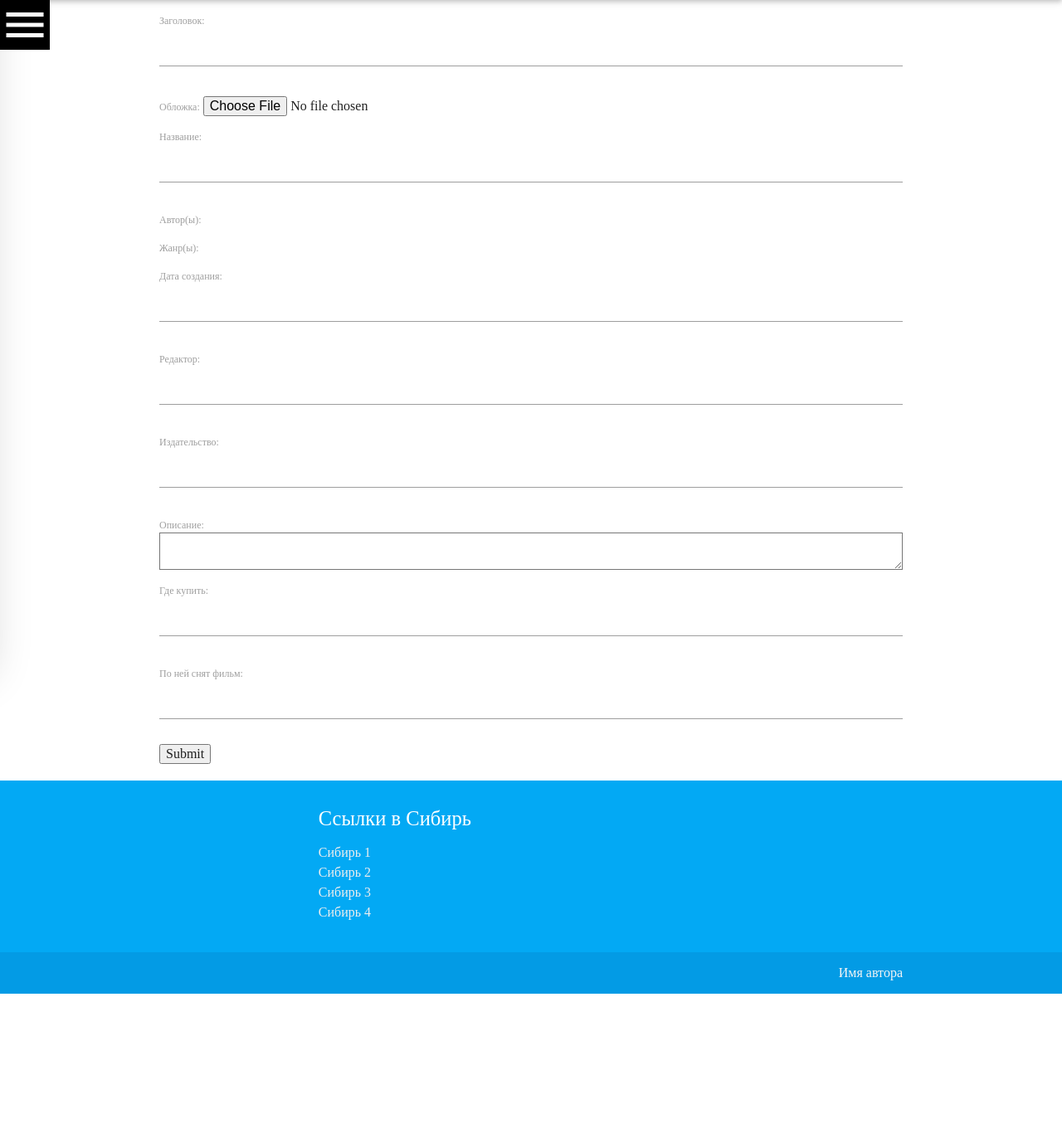
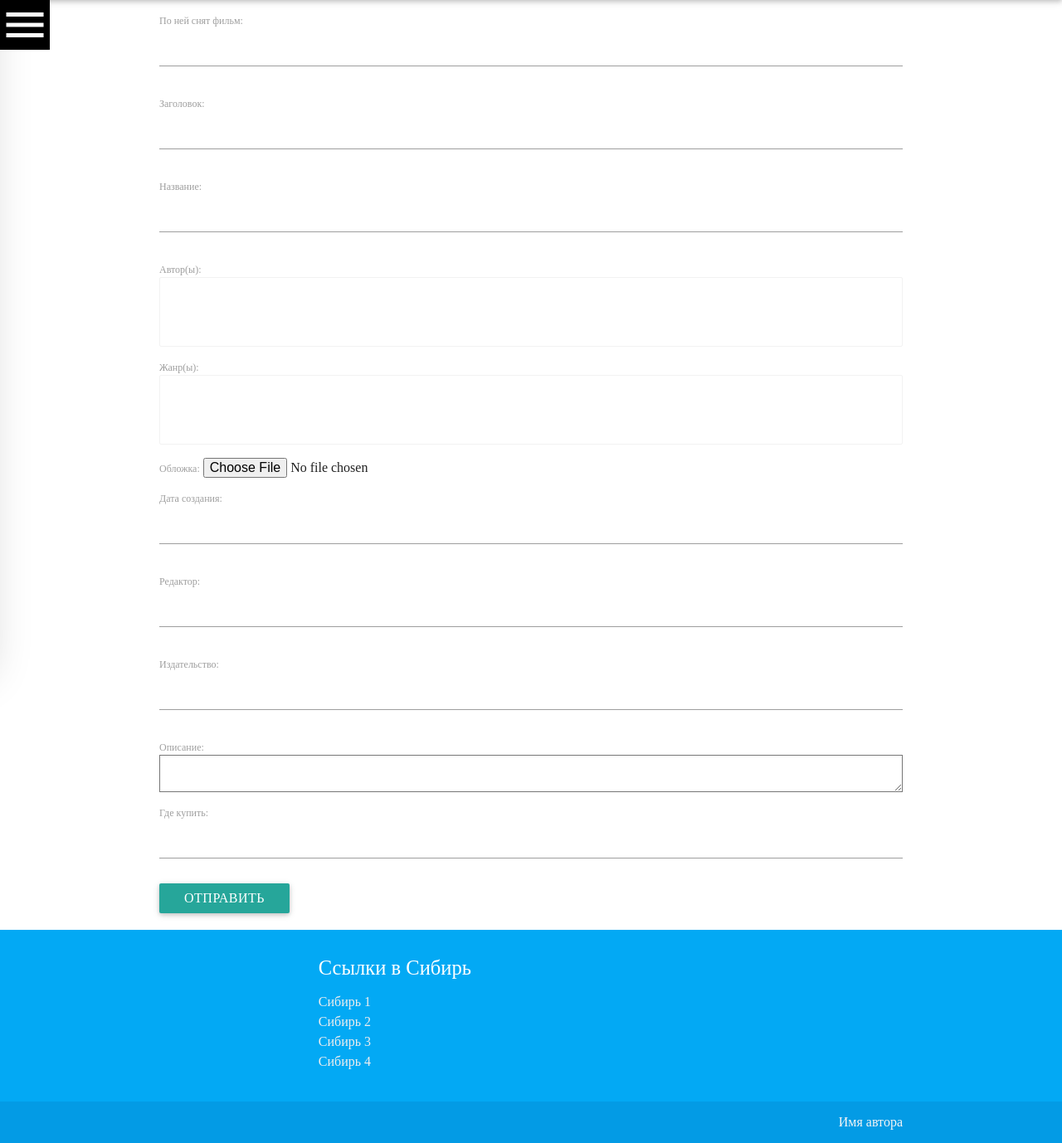
Before and after one commit to ArtyomAnisimov/livelibkiller, a Django app: page /books/create/ in a window 1280 px wide. Shown: the part 64-1442 px from the top of the page at 83% size. Before the commit the page ends 1262 px from the top, so only its background shows below. Run offline with Django 3.2, Linux system fonts and the light colour scheme; data that the repository does not hold is empty.

Commit message:
допиливание issue #30

```diff
--- a/apps/books/forms.py
+++ b/apps/books/forms.py
@@ -1,10 +1,10 @@
 from django.forms import ModelForm
-from apps.books.models import Book
-
+from apps.books.models import Book, Author
+from django import forms
 
 class BookCreateForm(ModelForm):
     class Meta:
-         model = Book
-         fields = ['title', 'cover', 'name', 'author', 'genre', 'date_published',
-                       'editor', 'publish', 'description', 'where_buy', 'film'
-         ]
+        model = Book
+        fields = ['film' ,'title', 'name',  'author', 'genre', 'cover', 'date_published',
+                      'editor', 'publish', 'description', 'where_buy'
+        ]
--- a/apps/books/models.py
+++ b/apps/books/models.py
@@ -25,7 +25,7 @@ class Author(models.Model):
     name = models.CharField(verbose_name='Автор', max_length=150)
 
     def __str__(self):
-        return self.name
+        return str(self.name)
 
 
 class Book(models.Model):
@@ -40,13 +40,14 @@ class Book(models.Model):
     name = models.CharField(verbose_name="Название", max_length=255)
     author = models.ManyToManyField(Author, verbose_name="Автор(ы)")
     genre = models.ManyToManyField(Genre, verbose_name="Жанр(ы)")
-    date_published = models.DateField(verbose_name="Дата создания", blank=True)
+    date_published = models.DateField(verbose_name="Дата создания", blank=True, null=True)
     date_created = models.DateField(verbose_name="Дата создания", auto_now=True)
     editor = models.CharField(verbose_name="Редактор", max_length=255, blank=True)
     publish = models.CharField(verbose_name="Издательство", max_length=100, blank=True)
     description = models.TextField(verbose_name="Описание")
     where_buy = models.CharField(verbose_name="Где купить", max_length=255, blank=True)
     film = models.CharField(verbose_name="По ней снят фильм", max_length=100, blank=True)
+    is_enabled = models.BooleanField(verbose_name="Доступна на сайте", default=False)
 
     def __str__(self):
         return self.title
--- a/apps/books/views.py
+++ b/apps/books/views.py
@@ -8,4 +8,5 @@ class CreateFormView(FormView):
     success_url = '/'
 
     def form_valid(self, form):
+        form.save()
         return super(CreateFormView, self).form_valid(form)
--- a/templates/base/base.html
+++ b/templates/base/base.html
@@ -1,4 +1,5 @@
 <!DOCTYPE html lang="ru">
+
 {% block head %}
     <head>
         <meta charset="utf-8">
--- a/templates/books/create.html
+++ b/templates/books/create.html
@@ -2,10 +2,19 @@
 
 {% block content %}
 
-<form action="/admin/" method="post">
+<style >
+#id_author,#id_genre {
+  display: block;
+  height: inherit;;
+}
+</style>
+
+<form action="" method="post">
     {% csrf_token %}
-    {{ form.as_p }}
-    <input type="submit" value="Submit" />
+    {{form.as_p}}
+    <button class="btn waves-effect waves-light" type="submit" name="action">
+      Отправить
+    </button>
 </form>
 
 {% endblock %}
```
Also changed, not shown: apps/books/migrations/0006_auto_20161220_2141.py (added), apps/books/migrations/0007_book_is_enabled.py (added), templates/base/statics.html (line endings or trailing spaces).
